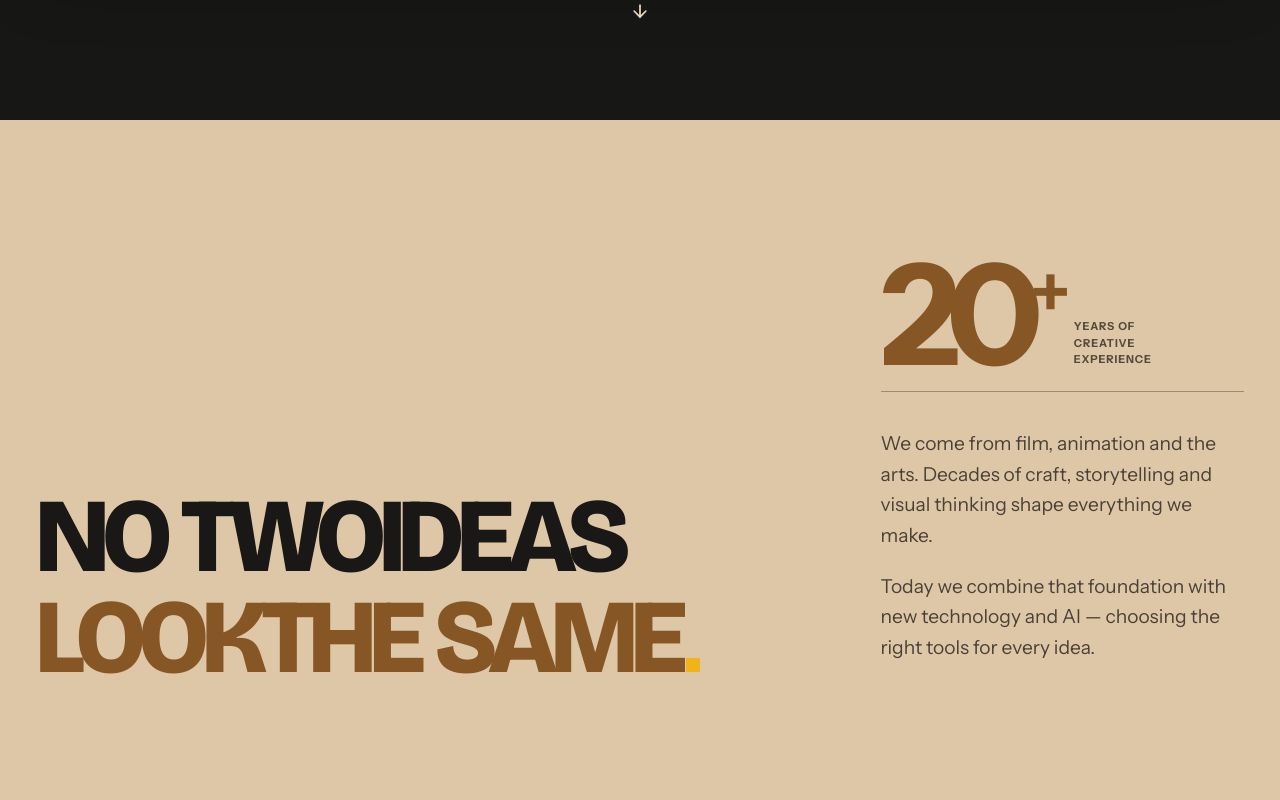
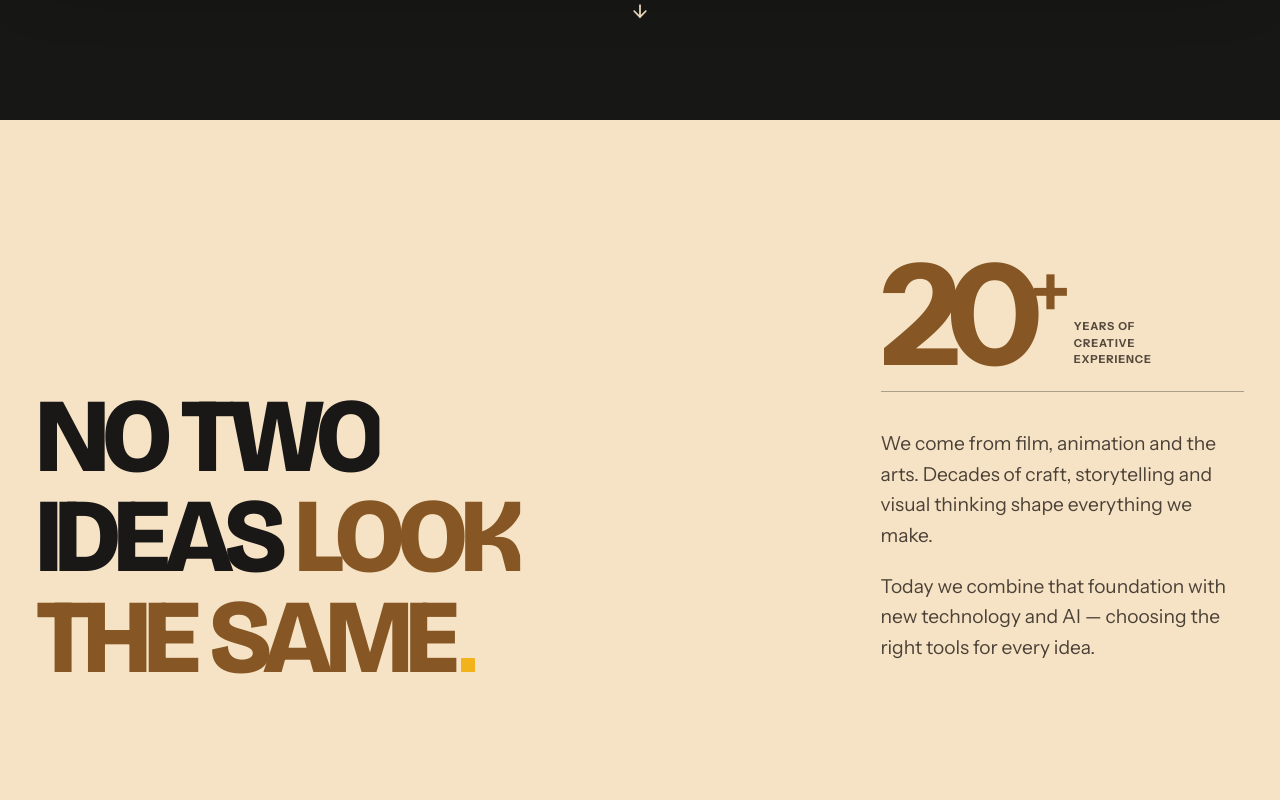
Before and after one commit to yellowcouchstudio-YC/test, a React (Vite) app: page / in a window 1280 px wide. Shown: the part 680-1480 px from the top of the page. Built offline with nearby package versions, Linux system fonts and the light colour scheme.

Commit message:
Combine animated headline styles with correct Studio contrast

```diff
--- a/src/style.css
+++ b/src/style.css
@@ -225,6 +225,70 @@ body{background:var(--deep)}.section-container{width:min(calc(100% - 72px),1580p
   .reveal.visible .brand-punct{animation:none;transform:none;opacity:1}
 }
 
+/* November editorial motion: a rolling square reveals the lettering, once per section */
+.studio-section{background:#f6e3c5}
+.headline-line{display:block;white-space:nowrap}
+.headline-copy{display:inline-block;vertical-align:baseline}
+.studio-head h2 .headline-copy.studio-accent{color:#865724}
+.reveal.visible .headline-copy{
+  animation:yc-type-on 1.05s steps(20,end) .12s both;
+}
+.studio-head.reveal.visible .headline-line:nth-child(2) .headline-copy{animation-delay:.26s}
+.studio-head.reveal.visible .headline-line:nth-child(3) .headline-copy{animation-delay:.42s}
+.contact-content.reveal.visible .headline-line:nth-child(2) .headline-copy{animation-delay:.3s}
+@keyframes yc-type-on{
+  from{clip-path:inset(0 100% 0 0)}
+  to{clip-path:inset(0 0 0 0)}
+}
+.reveal.visible .brand-punct{
+  animation:yc-square-travel 1.15s cubic-bezier(.22,.75,.23,1) .12s both;
+}
+.studio-head.reveal.visible .brand-punct{animation-delay:.43s}
+@keyframes yc-square-travel{
+  0%{opacity:0;transform:translateX(-2.2em) rotate(-240deg) scale(.75)}
+  22%{opacity:1}
+  80%{transform:translateX(.06em) rotate(12deg) scale(1.08)}
+  100%{opacity:1;transform:translateX(0) rotate(0deg) scale(1)}
+}
+/* Question mark is a single punctuation mark: its dot is a brand-yellow square */
+.contact-content h2 .question-mark{
+  position:relative;display:inline-block;vertical-align:baseline;
+  font-family:'Bricolage Grotesque','Instrument Sans',sans-serif;
+  font-style:normal;color:#865724;
+  line-height:inherit;
+}
+.contact-content h2 .question-glyph{
+  display:inline-block;
+  /* Hide the glyph's round dot; replace it with our square below. */
+  clip-path:inset(0 0 20% 0);
+}
+.contact-content h2 .question-dot{
+  position:absolute;
+  width:.13em;height:.13em;
+  left:43%;bottom:.10em;
+  border-radius:1px;background:#f2b31a;
+}
+.contact-content.reveal.visible .question-mark{
+  animation:yc-question-appear .45s ease .92s both;
+}
+.contact-content.reveal.visible .question-dot{
+  animation:yc-question-square .65s cubic-bezier(.22,.75,.23,1) .95s both;
+}
+@keyframes yc-question-appear{from{opacity:0}to{opacity:1}}
+@keyframes yc-question-square{
+  0%{opacity:0;transform:translateX(-1.4em) rotate(-210deg)}
+  80%{opacity:1;transform:translateX(.03em) rotate(12deg)}
+  100%{opacity:1;transform:translateX(0) rotate(0)}
+}
+@media(prefers-reduced-motion:reduce){
+  .reveal.visible .headline-copy,
+  .reveal.visible .brand-punct,
+  .contact-content.reveal.visible .question-mark,
+  .contact-content.reveal.visible .question-dot{
+    animation:none;clip-path:none;opacity:1;transform:none;
+  }
+}
+
 /* Ensure headline text keeps its intended contrast after line wrapping. */
 .studio-head h2 .headline-copy{color:#191817}
 .studio-head h2 .headline-copy.studio-accent{color:#865724}
```
